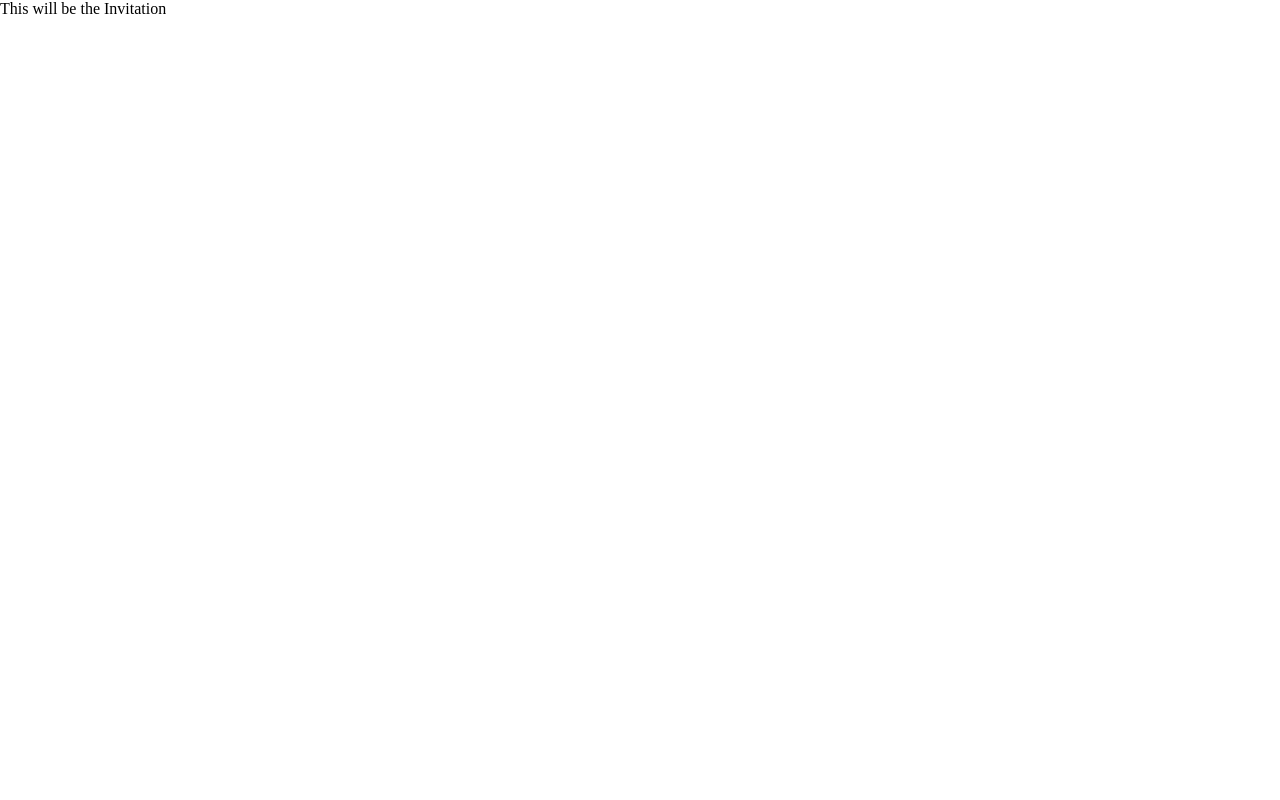
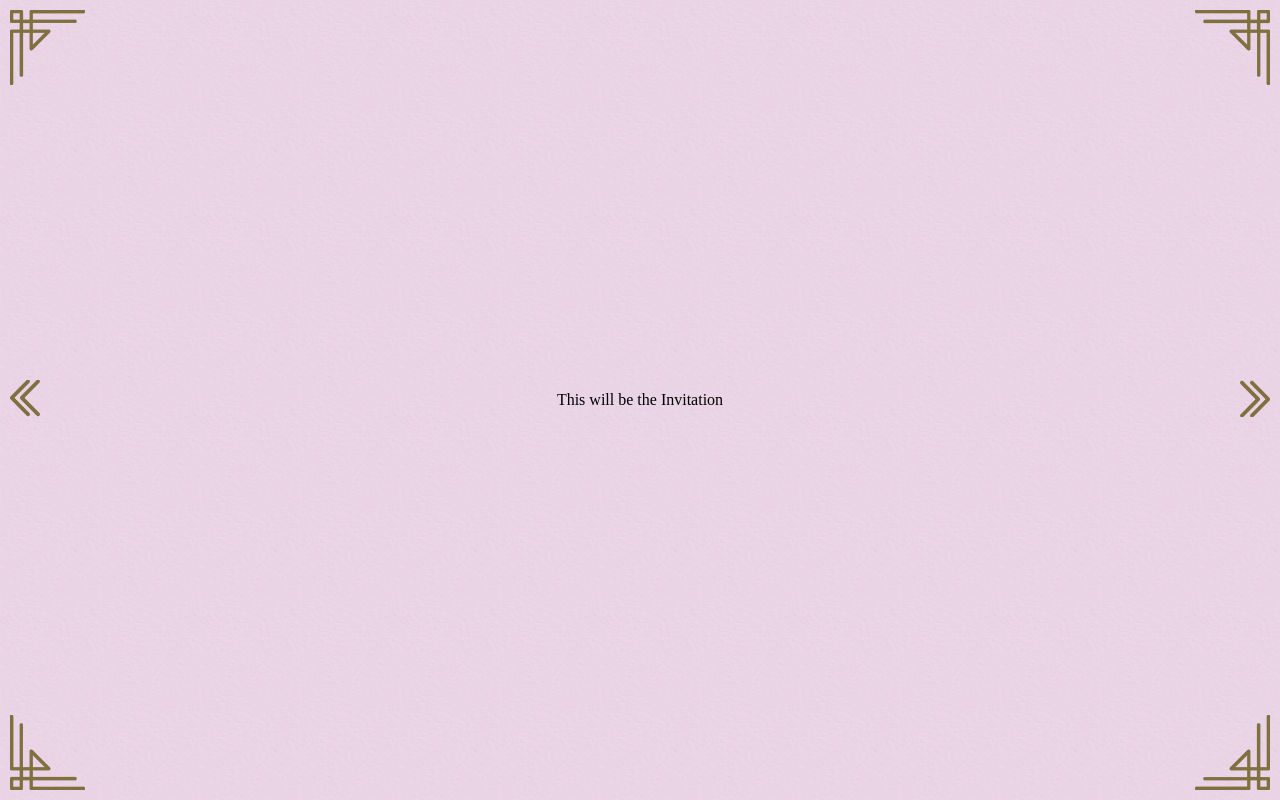
Before and after one commit to Frenagon/wedding-invitation, a React (Create React App) app: page / in a window 1280 px wide. Both pictures are taken after a click on the button 1255 px from the left and 400 px from the top of the page. Built offline with nearby package versions, Linux system fonts and the light colour scheme.

Commit message:
Added decoration and navigation to invitation and instructions

```diff
--- a/src/components/Instructions/Instructions.jsx
+++ b/src/components/Instructions/Instructions.jsx
@@ -1,5 +1,18 @@
+import { CornerBorder } from "../../globalStyles";
+import NavigationButton from "../NavigationButton";
+import { InstructionsContainer } from "./Instructions.styles";
+
 function Instructions() {
-  return <div>This will be the Instructions</div>;
+  return (
+    <InstructionsContainer>
+      <CornerBorder top left />
+      <CornerBorder top right rotate="90deg" />
+      <NavigationButton back />
+      This will be the Instructions
+      <CornerBorder bottom left rotate="-90deg" />
+      <CornerBorder bottom right rotate="180deg" />
+    </InstructionsContainer>
+  );
 }
 
 export default Instructions;
--- /dev/null
+++ b/src/components/Instructions/Instructions.styles.js
@@ -0,0 +1,13 @@
+import styled from "styled-components";
+import Paper from "../../resources/images/paper.png";
+
+export const InstructionsContainer = styled.div`
+  height: inherit;
+  width: inherit;
+  display: flex;
+  flex-direction: column;
+  justify-content: center;
+  align-items: center;
+  background: #f7dbf0;
+  background-image: url(${Paper});
+`;
--- a/src/components/Invitation/Invitation.jsx
+++ b/src/components/Invitation/Invitation.jsx
@@ -1,5 +1,19 @@
+import { CornerBorder } from "../../globalStyles";
+import NavigationButton from "../NavigationButton";
+import { InvitationContainer } from "./Invitation.styles";
+
 function Invitation() {
-  return <div>This will be the Invitation</div>;
+  return (
+    <InvitationContainer>
+      <CornerBorder top left />
+      <CornerBorder top right rotate="90deg" />
+      <NavigationButton back />
+      This will be the Invitation
+      <NavigationButton />
+      <CornerBorder bottom left rotate="-90deg" />
+      <CornerBorder bottom right rotate="180deg" />
+    </InvitationContainer>
+  );
 }
 
 export default Invitation;
--- /dev/null
+++ b/src/components/Invitation/Invitation.styles.js
@@ -0,0 +1,13 @@
+import styled from "styled-components";
+import Paper from "../../resources/images/paper.png";
+
+export const InvitationContainer = styled.div`
+  height: inherit;
+  width: inherit;
+  display: flex;
+  flex-direction: column;
+  justify-content: center;
+  align-items: center;
+  background: #f7dbf0;
+  background-image: url(${Paper});
+`;
```
